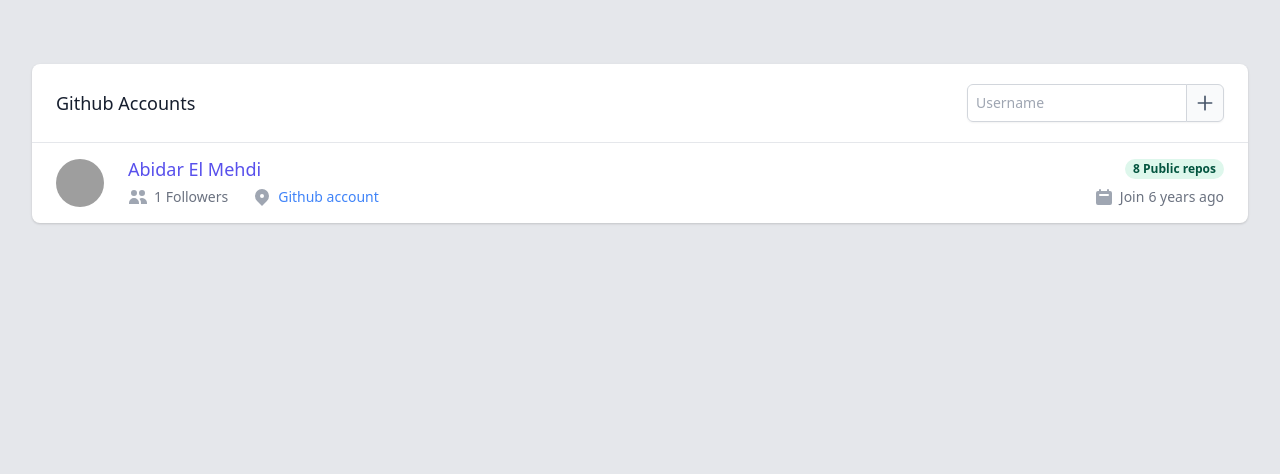
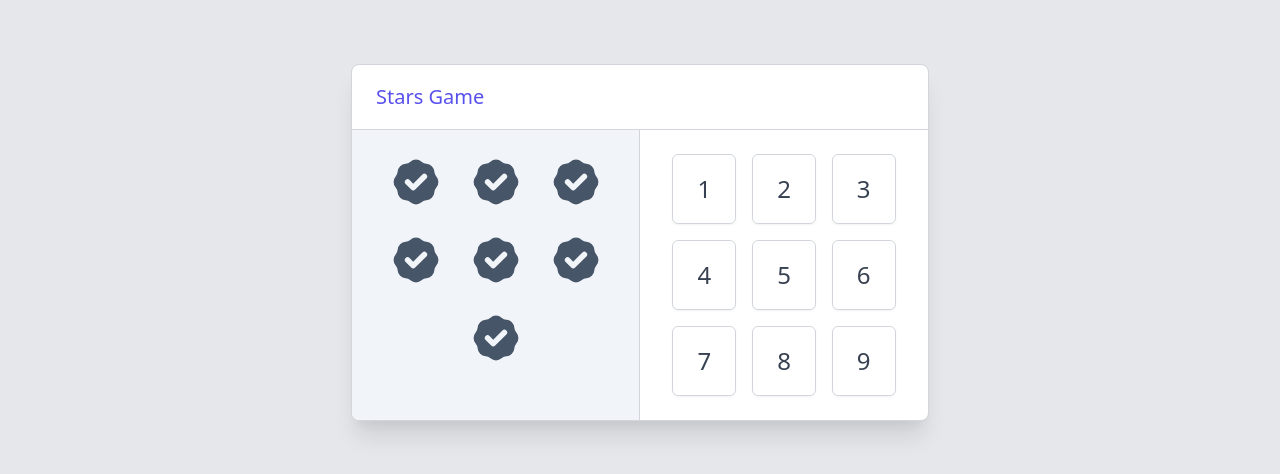
Before and after one commit to abidarelmehdi/react-stars-game, a React (Create React App) app in the folder frontend/: page / in a window 1280 px wide. Shown: the top 474 px of the page. Built offline with nearby package versions, Linux system fonts and the light colour scheme; grey boxes are pictures that could not be loaded.

Commit message:
add Game components

```diff
--- a/frontend/public/index.html
+++ b/frontend/public/index.html
@@ -1,6 +1,5 @@
 <!DOCTYPE html>
 <html lang="en">
-
   <head>
     <meta charset="utf-8" />
     <link rel="icon" href="%PUBLIC_URL%/favicon.ico" />
@@ -11,7 +10,9 @@
 
   <body class="antialiased bg-gray-200">
     <noscript>You need to enable JavaScript to run this app.</noscript>
-  <div class="max-w-7xl mx-auto px-4 sm:px-6 lg:px-8" id="root"></div>
+    <div
+      class="max-w-7xl mx-auto flex justify-center px-4 sm:px-6 lg:px-8"
+      id="root"
+    ></div>
   </body>
-
 </html>
--- a/frontend/src/App.js
+++ b/frontend/src/App.js
@@ -1,8 +1,8 @@
 import React, { Component } from "react";
-import GithubCard from "./components/GithubCard/GithubCard";
+import Game from "./components/Game/Game";
 export class App extends Component {
   render() {
-    return <GithubCard />;
+    return <Game />;
   }
 }
 
--- /dev/null
+++ b/frontend/src/components/Game/Game.jsx
@@ -0,0 +1,29 @@
+import React, { useState } from "react";
+import { random } from "./functions";
+import Numbers from "./Numbers";
+import Stars from "./Stars";
+
+export default function Game() {
+  const [stars, setStars] = useState(random(1, 9));
+  const [numbers, setNumbers] = useState(9);
+  return (
+    <div className="mt-16 flex-inital bg-white border border-gray-300 overflow-hidden shadow-xl rounded-lg">
+      <div className="-ml-4 -mt-2 px-4 py-5 border-b border-gray-300 sm:px-6 flex items-center justify-between flex-wrap sm:flex-no-wrap">
+        <div className="ml-4 mt-2">
+          <h3 className="text-xl leading-6 font-medium text-indigo-600">
+            Stars Game
+          </h3>
+        </div>
+        <div className="ml-4 mt-2 flex-shrink-0"></div>
+      </div>
+      <div className="flex justify-center">
+        <div className="w-72 p-4 bg-cool-gray-100 border-r border-gray-300 text-center">
+          <Stars stars={stars} />
+        </div>
+        <div className="w-72 p-4 text-center">
+          <Numbers numbers={numbers} />
+        </div>
+      </div>
+    </div>
+  );
+}
--- /dev/null
+++ b/frontend/src/components/Game/Numbers.jsx
@@ -0,0 +1,18 @@
+import React from "react";
+import { starRange } from "./functions";
+
+export default function Numbers({ numbers }) {
+  return starRange(1, numbers).map((number) => (
+    <span
+      key={"btn-" + number}
+      className="inline-block rounded-md shadow-sm m-2"
+    >
+      <button
+        type="button"
+        className="p-6 border border-gray-300 text-2xl leading-5 font-medium rounded-md text-gray-700 bg-white hover:text-gray-500 focus:outline-none focus:border-blue-300 focus:shadow-outline-blue active:text-gray-800 active:bg-gray-50 transition ease-in-out duration-150"
+      >
+        {number}
+      </button>
+    </span>
+  ));
+}
--- /dev/null
+++ b/frontend/src/components/Game/Stars.jsx
@@ -0,0 +1,20 @@
+import React, { useState } from "react";
+import { starRange, random } from "./functions";
+
+export default function Stars({ stars }) {
+  return starRange(1, stars).map((star) => (
+    <div key={"star-" + star} className="inline-block px-3 py-2">
+      <svg
+        fill="currentColor"
+        viewBox="0 0 20 20"
+        className="w-14 h-w-14 text-cool-gray-600"
+      >
+        <path
+          fillRule="evenodd"
+          d="M6.267 3.455a3.066 3.066 0 001.745-.723 3.066 3.066 0 013.976 0 3.066 3.066 0 001.745.723 3.066 3.066 0 012.812 2.812c.051.643.304 1.254.723 1.745a3.066 3.066 0 010 3.976 3.066 3.066 0 00-.723 1.745 3.066 3.066 0 01-2.812 2.812 3.066 3.066 0 00-1.745.723 3.066 3.066 0 01-3.976 0 3.066 3.066 0 00-1.745-.723 3.066 3.066 0 01-2.812-2.812 3.066 3.066 0 00-.723-1.745 3.066 3.066 0 010-3.976 3.066 3.066 0 00.723-1.745 3.066 3.066 0 012.812-2.812zm7.44 5.252a1 1 0 00-1.414-1.414L9 10.586 7.707 9.293a1 1 0 00-1.414 1.414l2 2a1 1 0 001.414 0l4-4z"
+          clipRule="evenodd"
+        />
+      </svg>
+    </div>
+  ));
+}
--- /dev/null
+++ b/frontend/src/components/Game/functions.js
@@ -0,0 +1,28 @@
+// Sum an array
+export const sum = (arr) => arr.reduce((acc, curr) => acc + curr, 0);
+
+// create an array of numbers between min and max (edges included)
+export const starRange = (min, max) =>
+  Array.from({ length: max - min + 1 }, (_, i) => min + i);
+
+// pick a random number between min and max (edges included)
+export const random = (min, max) =>
+  min + Math.floor(Math.random() * (max - min + 1));
+
+// Given an array of numbers and a max...
+// Pick a random sum (< max) from the set of all available sums in arr
+export const randomSumIn = (arr, max) => {
+  const sets = [[]];
+  const sums = [];
+  for (let i = 0; i < arr.length; i++) {
+    for (let j = 0, len = sets.length; j < len; j++) {
+      const candidateSet = sets[j].concat(arr[i]);
+      const candidateSum = sum(candidateSet);
+      if (candidateSum <= max) {
+        sets.push(candidateSet);
+        sums.push(candidateSum);
+      }
+    }
+  }
+  return sums[random(0, sums.length - 1)];
+};
```
Lines whose indentation alone changed are shown as unchanged.
